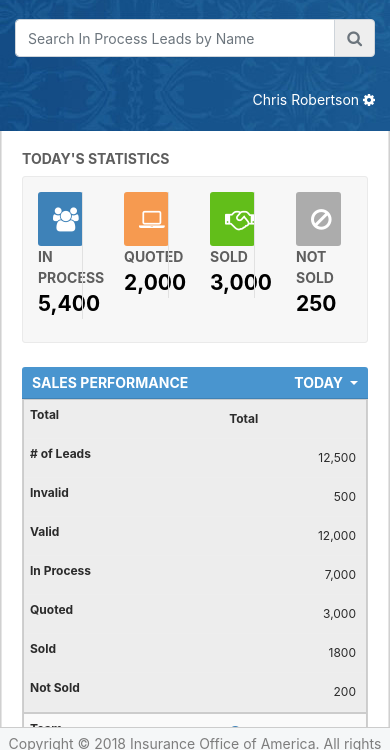
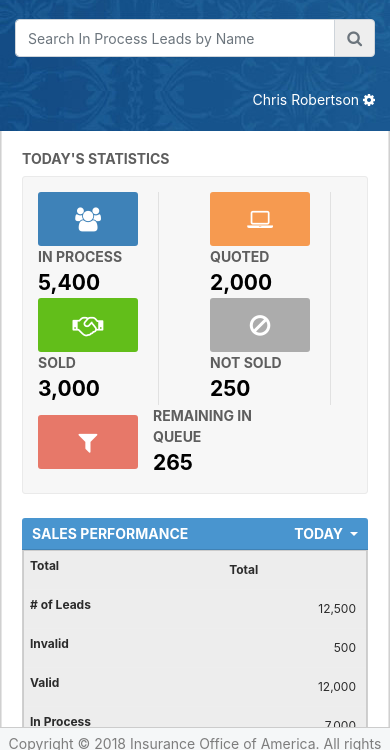
Before and after one commit to menelas/sales-lead, a plain HTML site: page manager-dashboard.html in a window 390 px wide. Shown: the part 69-819 px from the top of the page. Drawn offline with nearby package versions, Linux system fonts and the light colour scheme; a script that the page names is missing.

Commit message:
## 2018-9-21 • Added remaining queue in manager-dashboard.html • Fixed responsive changes and IE errors on agent and manager’s dashboard

```diff
--- a/css/agent-dashboard.css
+++ b/css/agent-dashboard.css
@@ -35,13 +35,9 @@ div#stats-site {
     position: relative;
 }
 
-#stats-site .col-6:not(:last-child) .form-inline:after {
-    position: absolute;
-    content: "";
-    width: 1px;
-    right: 30px;
-    height: 100%;
-    background-color: #e1e1e1;
+.divider {
+    border-right: 1px solid #e1e1e1;
+    width: 85%;
 }
 
 .custom-dropdown-icon .dropdownMenuButton {
@@ -115,3 +111,14 @@ td:nth-child(1){
         max-width: 80%;
     }
 }
+
+@media (max-width: 1350px) {
+    #stats-site .form-inline .input-group {
+        width: 115px;
+    }
+
+@media (max-width: 1100px) {
+    #stats-site .col:not(:last-child) .form-inline:after {
+        margin-right: 0px;
+    }
+}
--- a/css/app.css
+++ b/css/app.css
@@ -221,6 +221,9 @@ span.time-clock {
     margin-right: 15px;
     padding: 15px;
     border-radius: 3px;
+    display: flex;
+    justify-content: center;
+    align-items: center;
 }
 
 .image-icon-box i.fa{
@@ -242,6 +245,10 @@ span.time-clock {
 
 .image-icon-box.bg4 {
     background-color: #acacac;
+}
+
+.image-icon-box.bg5 {
+    background-color: #e77869;
 }
 
 /**** Left Navigation ****/
--- a/css/manager-dashboard.css
+++ b/css/manager-dashboard.css
@@ -36,18 +36,13 @@ a#dropdownMenuLink, a#dropdownMenuLink:hover {
     text-decoration: none;
 }
 
-#stats-site .col-3 .form-inline {
+#stats-site .col .form-inline {
     position: relative;
-    max-width: 80%;
 }
 
-#stats-site .col-3:not(:last-child) .form-inline:after {
-    position: absolute;
-    content: "";
-    width: 1px;
-    right: 0;
-    height: 100%;
-    background-color: #e1e1e1;
+.divider {
+    border-right: 1px solid #e1e1e1;
+    width: 85%;
 }
 
 .custom-dropdown-icon .dropdownMenuButton {
@@ -114,3 +109,14 @@ table.custom-table-striped {
 th, td:nth-child(1n+2){
 	text-align: right;
 }
+
+@media (max-width: 1350px) {
+    #stats-site .form-inline .input-group {
+        width: 100px;
+    }
+
+@media (max-width: 1100px) {
+    #stats-site .col:not(:last-child) .form-inline:after {
+        margin-right: 0px;
+    }
+}
--- a/manager-dashboard.html
+++ b/manager-dashboard.html
@@ -88,8 +88,8 @@
             <h5 class="title-stats">Today's Statistics</h5>
             <div id="stats-site" class="mb-4">
                 <div class="row">
-                    <div class="col-3">
-                        <div class="form-inline">
+                    <div class="col">
+                        <div class="form-inline divider">
                             <div class="input-group image-icon-box bg1">
                                 <i class="fa fa-users" aria-hidden="true"></i>
                             </div>
@@ -101,8 +101,8 @@
                             </div>
                         </div>
                     </div>
-                    <div class="col-3">
-                        <div class="form-inline">
+                    <div class="col">
+                        <div class="form-inline divider">
                             <div class="input-group image-icon-box bg2">
                                 <i class="fa fa-laptop" aria-hidden="true"></i>
                             </div>
@@ -114,8 +114,8 @@
                             </div>
                         </div>
                     </div>
-                    <div class="col-3">
-                        <div class="form-inline">
+                    <div class="col">
+                        <div class="form-inline divider">
                             <div class="input-group image-icon-box bg3">
                                 <i class="fa fa-handshake-o" aria-hidden="true"></i>
                             </div>
@@ -127,15 +127,29 @@
                             </div>
                         </div>
                     </div>
-                    <div class="col-3">
-                        <div class="form-inline">
+                    <div class="col">
+                        <div class="form-inline divider">
                             <div class="input-group image-icon-box bg4">
                                 <i class="fa fa-ban" aria-hidden="true"></i>
                             </div>
-                            <div class="input-group mb-2">
+                            <div class="input-group">
                                 <div class="box-text-style1">
                                     <span class="title-stats">Not Sold</span><br>
                                     <span class="top-stats">250</span>
+                                </div>
+                            </div>
+                        </div>
+                    </div>
+
+                    <div class="col">
+                        <div class="form-inline">
+                            <div class="input-group image-icon-box bg5">
+                                <i class="fa fa-filter" aria-hidden="true"></i>
+                            </div>
+                            <div class="input-group">
+                                <div class="box-text-style1">
+                                    <span class="title-stats">Remaining In Queue</span><br>
+                                    <span class="top-stats">265</span>
                                 </div>
                             </div>
                         </div>
```
Also changed, not shown: agent-dashboard.html (+4 -4 lines), changelog.txt.
